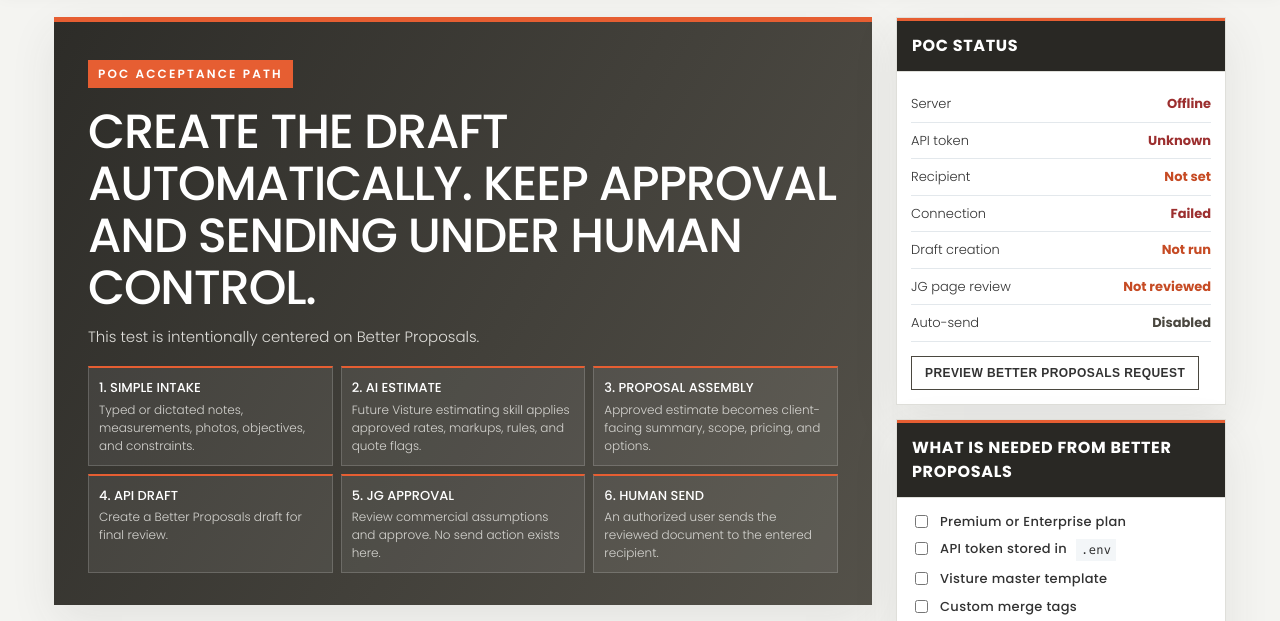
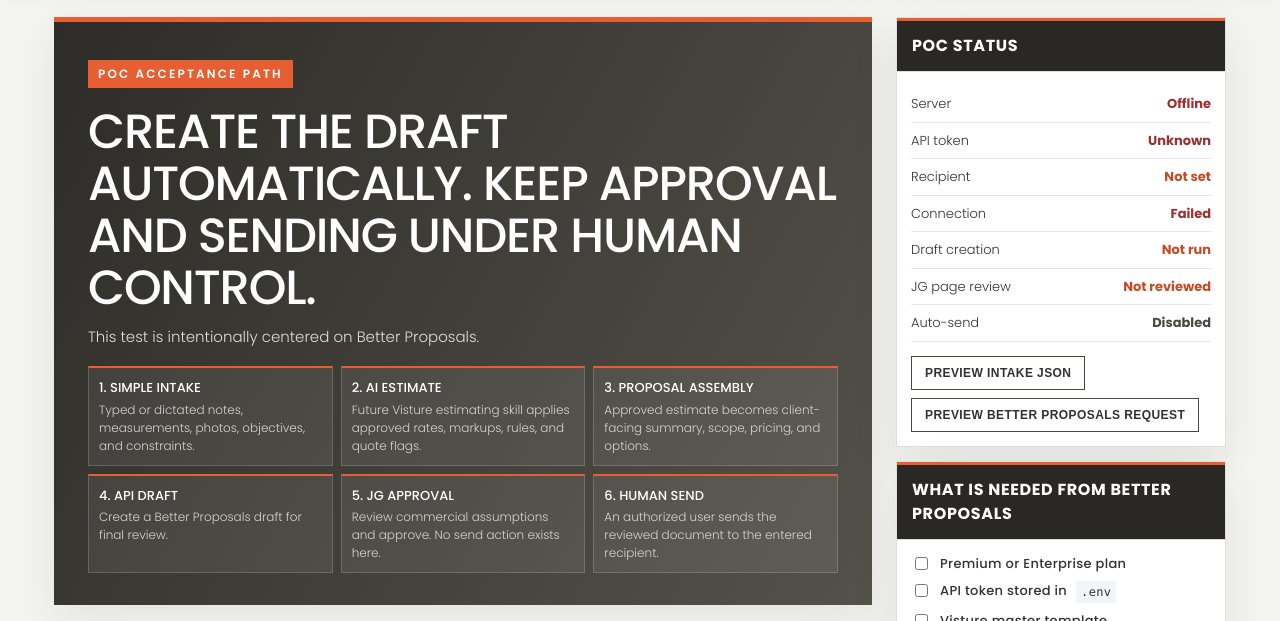
Before and after one commit to jem-visture/intake-form, a website: page public/index.html in a window 1280 px wide. Shown: the part 108-729 px from the top of the page. Drawn offline with Linux system fonts and the light colour scheme; no server answers.

Commit message:
Move intake preview into POC status

```diff
--- a/public/index.html
+++ b/public/index.html
@@ -547,7 +547,6 @@
           <div class="field"><label>Client objectives <span class="required">*</span></label><textarea id="clientObjectives" class="tall" placeholder="What the client wants the project to accomplish."></textarea></div>
           <div class="field"><label>Client constraints <span class="required">*</span></label><textarea id="clientConstraints" class="tall" placeholder="Budget, timing, access, building rules, risk, selections, or other constraints."></textarea></div>
         </div>
-        <div class="actions"><button id="showIntake" type="button">Preview intake JSON</button></div>
       </div>
     </section>
 
@@ -674,7 +673,10 @@
         <div class="status-row"><span>Draft creation</span><span class="status warn" id="draftStatus">Not run</span></div>
         <div class="status-row"><span>JG page review</span><span class="status warn" id="reviewStatus">Not reviewed</span></div>
         <div class="status-row"><span>Auto-send</span><span class="status good">Disabled</span></div>
-        <div class="actions"><button id="showPayload" type="button">Preview Better Proposals request</button></div>
+        <div class="actions">
+          <button id="showIntake" type="button">Preview intake JSON</button>
+          <button id="showPayload" type="button">Preview Better Proposals request</button>
+        </div>
       </div>
     </div>
 
```
